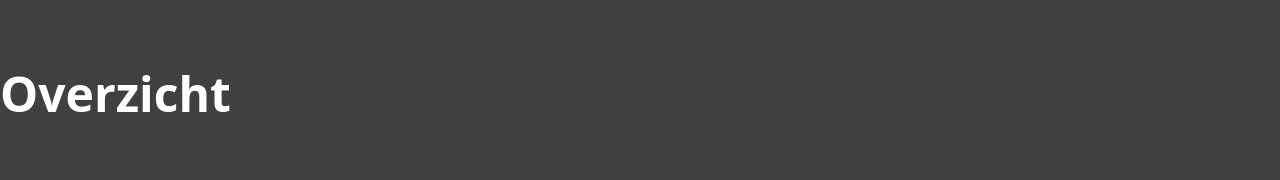
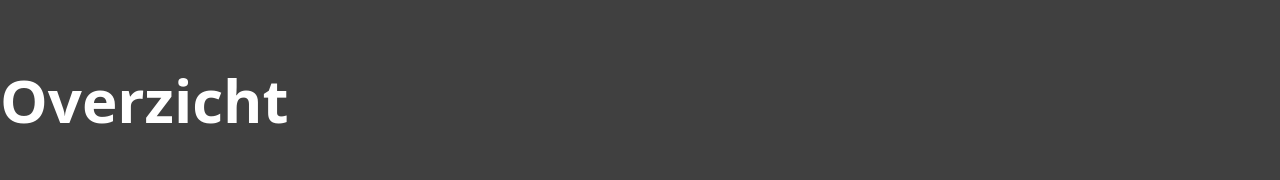
Before and after one commit to syandelbart/2223-Darts_Kempen-001-Website-Dartsfederatie, a Next.js app in the folder code/dfkwebsite/: page /overzicht in a window 1280 px wide. Shown: the part 190-370 px from the top of the page. Built offline with nearby package versions, Linux system fonts and the light colour scheme; what tailwind-children would draw is missing.

Commit message:
6xl want barry

```diff
--- a/code/dfkwebsite/pages/overzicht/index.tsx
+++ b/code/dfkwebsite/pages/overzicht/index.tsx
@@ -3,7 +3,7 @@ import Selectie from "../../components/Selectie";
 export default function Overzicht() {
   return (
     <div>
-      <h1 className="text-5xl mb-20 text-white font-bold">Overzicht</h1>
+      <h1 className="text-6xl mb-20 text-white font-bold">Overzicht</h1>
       <div className="flex gap-20">
         <Selectie
           href="/overzicht/clubs"
```
